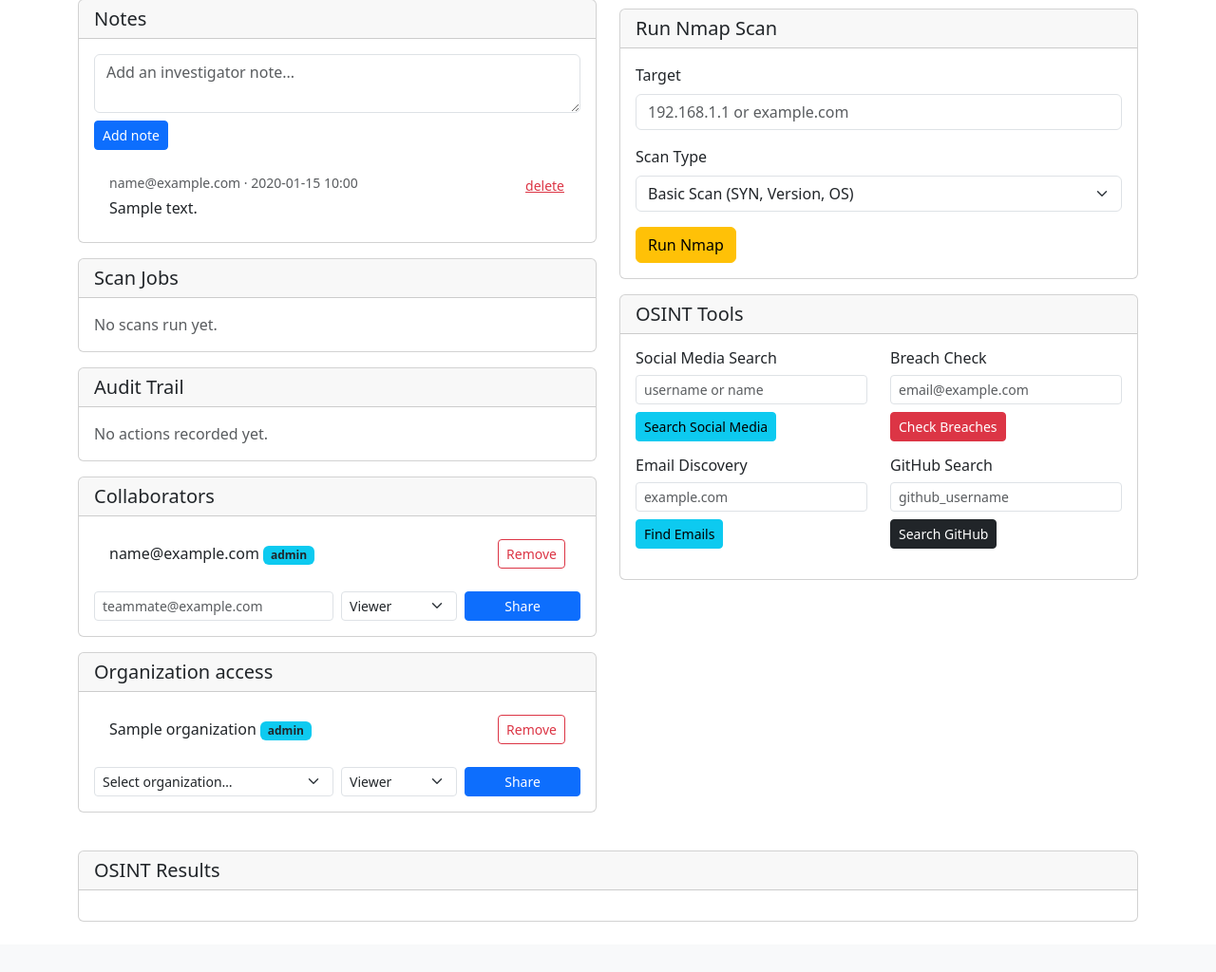
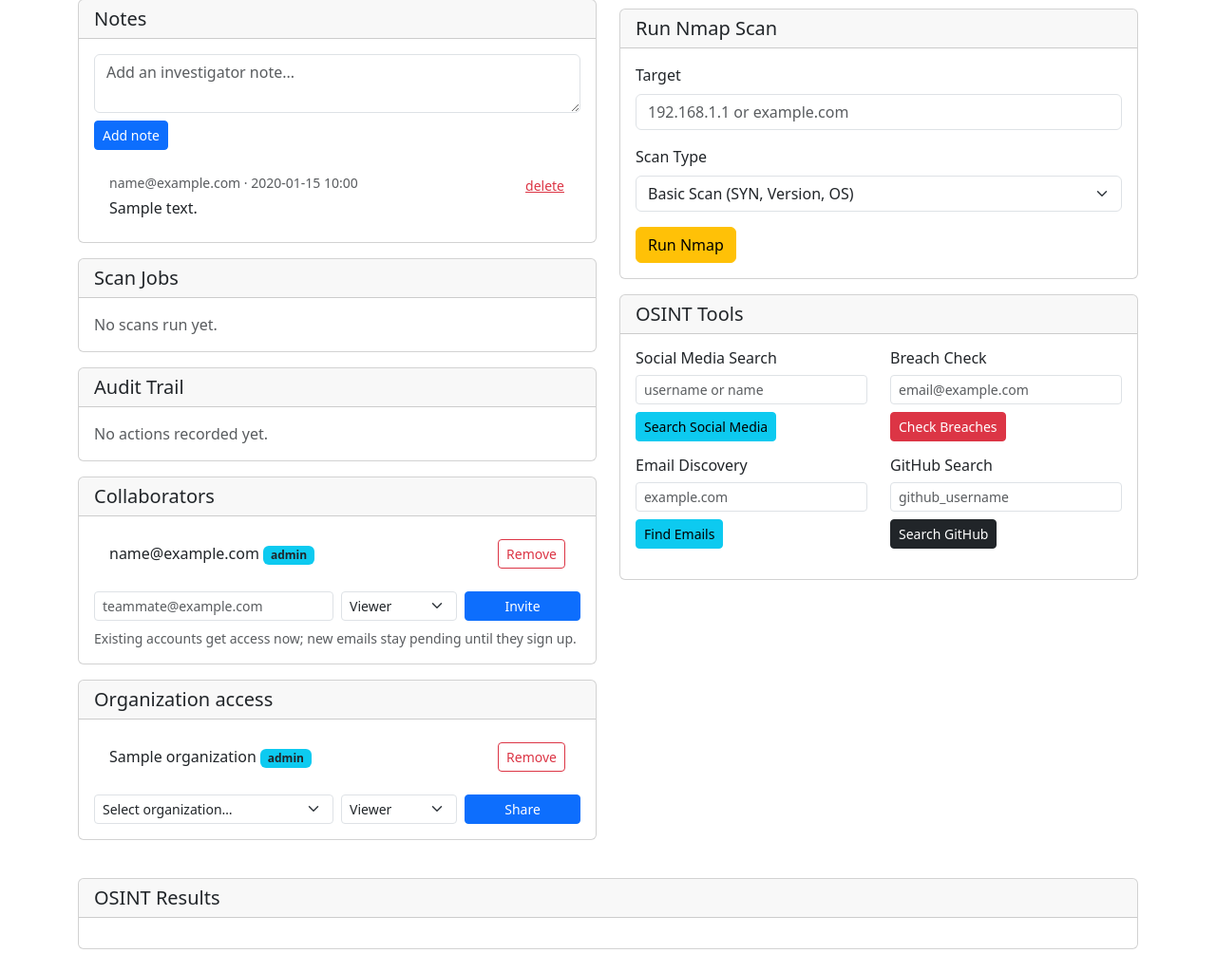
Before and after one commit to SolomonSmith-dev/DossierForge, a Flask app: page /dossier/1 in a window 1280 px wide. Shown: the part 572-1596 px from the top of the page at 95% size. Before the commit the page ends 1543 px from the top, so only its background shows below. Run offline with Flask 3, Linux system fonts and the light colour scheme; a user stored in the database is signed in; tables that the repository leaves empty hold one stand-in row (values such as "Sample post").

Commit message:
Add pending email invitations for orgs and dossier shares
Co-authored-by: Solomon Smith <SolomonSmith-dev@users.noreply.github.com>

```diff
--- a/app.py
+++ b/app.py
@@ -7,6 +7,7 @@ audit trail. Dossiers are isolated per user account.
 
 import json
 import os
+import secrets
 import shutil
 from concurrent.futures import ThreadPoolExecutor
 from datetime import datetime, timezone
@@ -36,6 +37,7 @@ from models import (
     Dossier,
     DossierOrgAccess,
     DossierShare,
+    Invitation,
     Note,
     Organization,
     OrgMembership,
@@ -285,6 +287,102 @@ def _audit(action, dossier_id=None, detail=""):
     db.session.commit()
 
 
+def _new_invite_token():
+    return secrets.token_urlsafe(32)
+
+
+def _apply_invitation(invite, user):
+    """Apply a pending invitation to a user. Returns a short status message."""
+    if invite.status != Invitation.STATUS_PENDING:
+        return None
+    if invite.kind == Invitation.KIND_ORG and invite.org_id:
+        existing = (
+            db.session.query(OrgMembership)
+            .filter_by(org_id=invite.org_id, user_id=user.id)
+            .first()
+        )
+        if existing:
+            existing.role = invite.role
+        else:
+            db.session.add(
+                OrgMembership(org_id=invite.org_id, user_id=user.id, role=invite.role)
+            )
+        label = invite.organization.name if invite.organization else "organization"
+        return f"Joined {label} as {invite.role}"
+    if invite.kind == Invitation.KIND_DOSSIER and invite.dossier_id:
+        if invite.dossier and invite.dossier.owner_id == user.id:
+            invite.status = Invitation.STATUS_REVOKED
+            return None
+        existing = (
+            db.session.query(DossierShare)
+            .filter_by(dossier_id=invite.dossier_id, user_id=user.id)
+            .first()
+        )
+        if existing:
+            existing.role = invite.role
+        else:
+            db.session.add(
+                DossierShare(
+                    dossier_id=invite.dossier_id, user_id=user.id, role=invite.role
+                )
+            )
+        label = invite.dossier.name if invite.dossier else "dossier"
+        return f"Gained {invite.role} access to {label}"
+    return None
+
+
+def _finalize_invitation(invite, user):
+    msg = _apply_invitation(invite, user)
+    if msg:
+        invite.status = Invitation.STATUS_ACCEPTED
+        invite.accepted_at = datetime.now(timezone.utc)
+    return msg
+
+
+def _claim_pending_invites(user):
+    """Accept all pending invitations for the user's email. Returns count claimed."""
+    pending = (
+        db.session.query(Invitation)
+        .filter_by(email=user.email, status=Invitation.STATUS_PENDING)
+        .all()
+    )
+    claimed = 0
+    for invite in pending:
+        if _finalize_invitation(invite, user):
+            claimed += 1
+    if pending:
+        db.session.commit()
+    return claimed
+
+
+def _create_or_apply_invite(
+    *, kind, email, role, invited_by_id, org_id=None, dossier_id=None
+):
+    """Create a pending invite; if the invitee already has an account, apply it.
+
+    Returns (invite, applied_immediately: bool).
+    """
+    invite = Invitation(
+        token=_new_invite_token(),
+        email=email,
+        kind=kind,
+        role=role,
+        org_id=org_id,
+        dossier_id=dossier_id,
+        invited_by_id=invited_by_id,
+        status=Invitation.STATUS_PENDING,
+    )
+    db.session.add(invite)
+    db.session.flush()
+    user = db.session.query(User).filter_by(email=email).first()
+    if user is not None:
+        applied = bool(_finalize_invitation(invite, user))
+        db.session.commit()
+        return invite, applied
+    db.session.commit()
+    return invite, False
+
+
 def _dispatch_scan(job, target_dir):
     """Run the recon module for a job and return a human-readable message.
 
@@ -405,8 +503,15 @@ def register_routes(app):
             db.session.add(user)
             db.session.commit()
             login_user(user)
+            claimed = _claim_pending_invites(user)
             _audit("register", detail=email)
-            flash("Account created. Welcome to DossierForge.", "success")
+            if claimed:
+                flash(
+                    f"Account created. Accepted {claimed} pending invitation(s).",
+                    "success",
+                )
+            else:
+                flash("Account created. Welcome to DossierForge.", "success")
             return redirect(url_for("index"))
         return render_template("register.html")
 
@@ -422,7 +527,10 @@ def register_routes(app):
                 flash("Invalid email or password", "error")
                 return render_template("login.html")
             login_user(user)
+            claimed = _claim_pending_invites(user)
             _audit("login", detail=email)
+            if claimed:
+                flash(f"Accepted {claimed} pending invitation(s).", "success")
             return redirect(url_for("index"))
         return render_template("login.html")
 
@@ -565,6 +673,18 @@ def register_routes(app):
             role=role,
             can_edit=role in ("owner", "editor"),
             collaborators=dossier.shares if role == "owner" else None,
+            pending_invites=(
+                db.session.query(Invitation)
+                .filter_by(
+                    dossier_id=dossier.id,
+                    kind=Invitation.KIND_DOSSIER,
+                    status=Invitation.STATUS_PENDING,
+                )
+                .order_by(Invitation.created_at.desc())
+                .all()
+                if role == "owner"
+                else None
+            ),
             my_orgs=(
                 [m.organization for m in _my_memberships()] if role == "owner" else None
             ),
@@ -626,28 +746,25 @@ def register_routes(app):
         if not email:
             flash("Collaborator email is required", "error")
             return redirect(url_for("dossier_overview", dossier_id=dossier.id))
-        collaborator = db.session.query(User).filter_by(email=email).first()
-        if collaborator is None:
-            flash(f"No account found for {email}", "error")
-            return redirect(url_for("dossier_overview", dossier_id=dossier.id))
-        if collaborator.id == dossier.owner_id:
+        if email == current_user.email:
             flash("You already own this dossier", "error")
             return redirect(url_for("dossier_overview", dossier_id=dossier.id))
-        share = (
-            db.session.query(DossierShare)
-            .filter_by(dossier_id=dossier.id, user_id=collaborator.id)
-            .first()
+        invite, applied = _create_or_apply_invite(
+            kind=Invitation.KIND_DOSSIER,
+            email=email,
+            role=role,
+            invited_by_id=current_user.id,
+            dossier_id=dossier.id,
         )
-        if share:
-            share.role = role
-            flash(f"Updated {email} to {role}", "success")
+        _audit("share_dossier", dossier_id=dossier.id, detail=f"{email}:{role}")
+        if applied:
+            flash(f"Shared with {email} as {role}", "success")
         else:
-            db.session.add(
-                DossierShare(dossier_id=dossier.id, user_id=collaborator.id, role=role)
+            flash(
+                f"Invitation sent to {email} as {role}. "
+                f"They can accept via /invite/{invite.token} after signing up.",
+                "success",
             )
-            flash(f"Shared with {email} as {role}", "success")
-        db.session.commit()
-        _audit("share_dossier", dossier_id=dossier.id, detail=f"{email}:{role}")
         return redirect(url_for("dossier_overview", dossier_id=dossier.id))
 
     @app.route("/dossier/<int:dossier_id>/unshare", methods=["POST"])
@@ -706,12 +823,23 @@ def register_routes(app):
             .filter(DossierOrgAccess.org_id == org.id)
             .all()
         )
+        pending_invites = (
+            db.session.query(Invitation)
+            .filter_by(
+                org_id=org.id,
+                kind=Invitation.KIND_ORG,
+                status=Invitation.STATUS_PENDING,
+            )
+            .order_by(Invitation.created_at.desc())
+            .all()
+        )
         return render_template(
             "org_detail.html",
             org=org,
             membership=membership,
             is_admin=membership.role == OrgMembership.ROLE_ADMIN,
             shared_dossiers=shared_dossiers,
+            pending_invites=pending_invites,
         )
 
     @app.route("/orgs/<int:org_id>/members", methods=["POST"])
@@ -725,24 +853,77 @@ def register_routes(app):
         if not email:
             flash("Member email is required", "error")
             return redirect(url_for("org_detail", org_id=org.id))
-        user = db.session.query(User).filter_by(email=email).first()
-        if user is None:
-            flash(f"No account found for {email}", "error")
+        if email == current_user.email:
+            flash("You are already a member", "error")
             return redirect(url_for("org_detail", org_id=org.id))
-        existing = (
-            db.session.query(OrgMembership)
-            .filter_by(org_id=org.id, user_id=user.id)
-            .first()
+        invite, applied = _create_or_apply_invite(
+            kind=Invitation.KIND_ORG,
+            email=email,
+            role=role,
+            invited_by_id=current_user.id,
+            org_id=org.id,
         )
-        if existing:
-            existing.role = role
-            flash(f"Updated {email} to {role}", "success")
+        _audit("add_org_member", detail=f"{org.name}:{email}:{role}")
+        if applied:
+            flash(f"Added {email} as {role}", "success")
         else:
-            db.session.add(OrgMembership(org_id=org.id, user_id=user.id, role=role))
-            flash(f"Added {email} as {role}", "success")
+            flash(
+                f"Invitation sent to {email} as {role}. "
+                f"They can accept via /invite/{invite.token} after signing up.",
+                "success",
+            )
+        return redirect(url_for("org_detail", org_id=org.id))
+
+    @app.route("/invites/<int:invite_id>/revoke", methods=["POST"])
+    @login_required
+    def revoke_invite(invite_id):
+        invite = db.session.get(Invitation, invite_id)
+        if invite is None or invite.status != Invitation.STATUS_PENDING:
+            abort(404)
+        if invite.kind == Invitation.KIND_ORG:
+            _get_org_membership(invite.org_id, need_admin=True)
+            redirect_to = url_for("org_detail", org_id=invite.org_id)
+        elif invite.kind == Invitation.KIND_DOSSIER:
+            _get_dossier_access(invite.dossier_id, "owner")
+            redirect_to = url_for("dossier_overview", dossier_id=invite.dossier_id)
+        else:
+            abort(404)
+        invite.status = Invitation.STATUS_REVOKED
         db.session.commit()
-        _audit("add_org_member", detail=f"{org.name}:{email}:{role}")
-        return redirect(url_for("org_detail", org_id=org.id))
+        _audit("revoke_invite", detail=f"{invite.email}:{invite.kind}")
+        flash(f"Revoked invitation for {invite.email}", "success")
+        return redirect(redirect_to)
+
+    @app.route("/invite/<token>", methods=["GET", "POST"])
+    def accept_invite(token):
+        invite = db.session.query(Invitation).filter_by(token=token).first()
+        if invite is None:
+            abort(404)
+        if invite.status != Invitation.STATUS_PENDING:
+            flash("This invitation is no longer pending.", "error")
+            return redirect(
+                url_for("index") if current_user.is_authenticated else url_for("login")
+            )
+        if request.method == "GET" and not current_user.is_authenticated:
+            return render_template("accept_invite.html", invite=invite)
+        if not current_user.is_authenticated:
+            flash("Sign in or create an account to accept this invitation.", "error")
+            return redirect(url_for("register"))
+        if current_user.email != invite.email:
+            flash(
+                f"This invitation was sent to {invite.email}. "
+                "Sign in with that email to accept it.",
+                "error",
+            )
+            return redirect(url_for("index"))
+        msg = _finalize_invitation(invite, current_user)
+        db.session.commit()
+        if msg:
+            _audit("accept_invite", detail=f"{invite.kind}:{invite.email}")
+            flash(msg, "success")
+        else:
+            flash("Could not accept this invitation.", "error")
+        return redirect(url_for("index"))
 
     @app.route("/orgs/<int:org_id>/members/<int:user_id>/remove", methods=["POST"])
     @login_required
--- a/templates/dossier_overview.html
+++ b/templates/dossier_overview.html
@@ -179,9 +179,27 @@
                             </select>
                         </div>
                         <div class="col-sm-3">
-                            <button type="submit" class="btn btn-primary btn-sm w-100">Share</button>
+                            <button type="submit" class="btn btn-primary btn-sm w-100">Invite</button>
                         </div>
                     </form>
+                    <div class="form-text mt-2">Existing accounts get access now; new emails stay pending until they sign up.</div>
+                    {% if pending_invites %}
+                    <hr>
+                    <h6 class="small text-muted">Pending</h6>
+                    <ul class="list-group list-group-flush">
+                        {% for invite in pending_invites %}
+                        <li class="list-group-item px-0">
+                            <div class="d-flex justify-content-between align-items-center">
+                                <span>{{ invite.email }} <span class="badge bg-warning text-dark">{{ invite.role }}</span></span>
+                                <form method="post" action="{{ url_for('revoke_invite', invite_id=invite.id) }}">
+                                    <button type="submit" class="btn btn-outline-danger btn-sm">Revoke</button>
+                                </form>
+                            </div>
+                            <div class="small text-muted"><code>{{ url_for('accept_invite', token=invite.token, _external=False) }}</code></div>
+                        </li>
+                        {% endfor %}
+                    </ul>
+                    {% endif %}
                 </div>
             </div>
 
```
Also changed, not shown: migrations/versions/482c67144f35_add_invitations.py (added, +67 -0 lines), models.py (+36 -0 lines), templates/accept_invite.html (added, +26 -0 lines), templates/org_detail.html (+29 -1 lines), tests/test_migrations.py (+1 -0 lines), tests/test_routes.py (+103 -0 lines).
